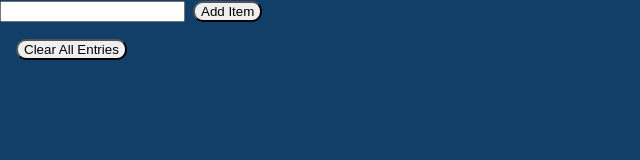
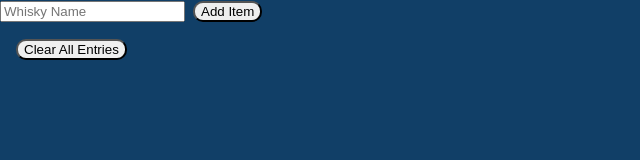
Before and after one commit to cw417/react-practice, a React (Create React App) app in the folder whisky-journal/: page / in a window 1280 px wide. Shown: the top 160 px of the page, without its empty margins (0-640 px from the left). Built offline with nearby package versions, Linux system fonts and the light colour scheme.

Commit message:
Br now toggles on select; add toggleSelected back

```diff
--- a/whisky-journal/src/App.js
+++ b/whisky-journal/src/App.js
@@ -30,7 +30,7 @@ function App() {
           name: name,
           date: now,
           info: { nose: ["nose", "nose1"], palate: ["palate", "palate2"], finish: ["finish"] },
-          selected: false ,
+          selected: false,
           edit: false
         }
       ]
@@ -42,11 +42,21 @@ function App() {
     setEntries([])
   }
 
+  function toggleSelected(id) {
+    const newEntries = [...entries]
+    const entry = newEntries.find(entry => entry.id === id)
+    entry.complete = !entry.complete
+    setEntries(newEntries)
+  }
+
   return (
   <>
     <div>
-      <EntryList entries={entries} />
-      <input ref={whiskyNameRef} type='text' />
+      <EntryList
+      entries={entries}
+      toggleSelected={toggleSelected}
+      />
+      <input ref={whiskyNameRef} placeholder='Whisky Name' type='text' />
       <span className='pad-left' >
         <button onClick={handleAddEntry}>Add Item</button>
       </span>
--- a/whisky-journal/src/Entry.js
+++ b/whisky-journal/src/Entry.js
@@ -1,7 +1,7 @@
 import React, { useState } from 'react'
 import EntryInfo from './EntryInfo'
 
-export default function Entry({ entry }) {
+export default function Entry({ entry, toggleSelected }) {
 
   const [ display, setDisplay ] = useState('none')
 
@@ -13,9 +13,11 @@ export default function Entry({ entry }) {
       setDisplay('none')
       console.log('unselected ' + entry.name)
     }
+    toggleSelected(entry.id)
   }
 
   return (
+    <>
       <div>
         <span>- {entry.name}</span>
         <span className='pad-left'>
@@ -25,5 +27,8 @@ export default function Entry({ entry }) {
           <EntryInfo entry={entry} />
         </div>
       </div>
+      <br style={{display:display}} />
+    </>
+
     )
 }
--- a/whisky-journal/src/EntryInfo.js
+++ b/whisky-journal/src/EntryInfo.js
@@ -26,12 +26,20 @@ export default function EntryInfo({ entry }) {
     }
   }
 
+  function handleAddInfo(entry) {
+    const newNose = [...entry.nose]
+    const newPalate = [...entry.palate]
+    const newFinish = [...entry.finish]
+    if (newNose === '' && newPalate === '' && newFinish === '') return
+
+  }
   return (
     <div className='flex pad-left'>
       <div style={{display:display}}>
-        <input ref={noseRef} type='text' />
-        <input ref={palateRef} type='text' />
-        <input ref={finishRef} type='text' />
+        <input ref={noseRef} placeholder='Nose' type='text' /> <br />
+        <input ref={palateRef} placeholder='Palate' type='text' /> <br />
+        <input ref={finishRef} placeholder='Finish' type='text' /> <br />
+        <button >Add Info</button>
       </div>
       <div>
         <button onClick={handleEditEntry}>Edit</button>
--- a/whisky-journal/src/EntryList.js
+++ b/whisky-journal/src/EntryList.js
@@ -1,14 +1,17 @@
 import React from 'react'
 import Entry from './Entry'
 
-export default function EntryList({ entries }) {
+export default function EntryList({ entries, toggleSelected }) {
   return (
     entries.map(entry => {
       return (
-        <Entry
+        <>
+          <Entry
           key={entry.id}
           entry={entry}
-        />
+          toggleSelected={toggleSelected}
+          />
+        </>
       )
     })
   )
```
Lines whose indentation alone changed are shown as unchanged.
